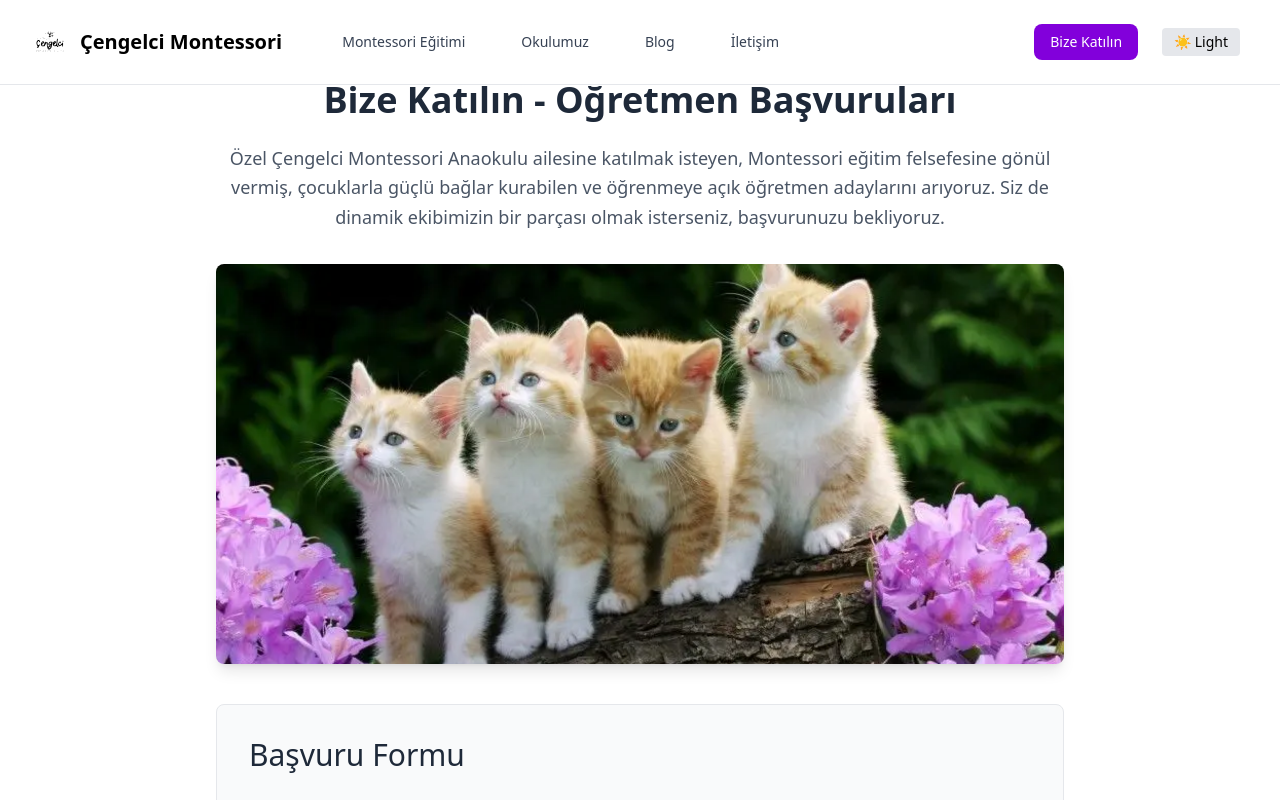
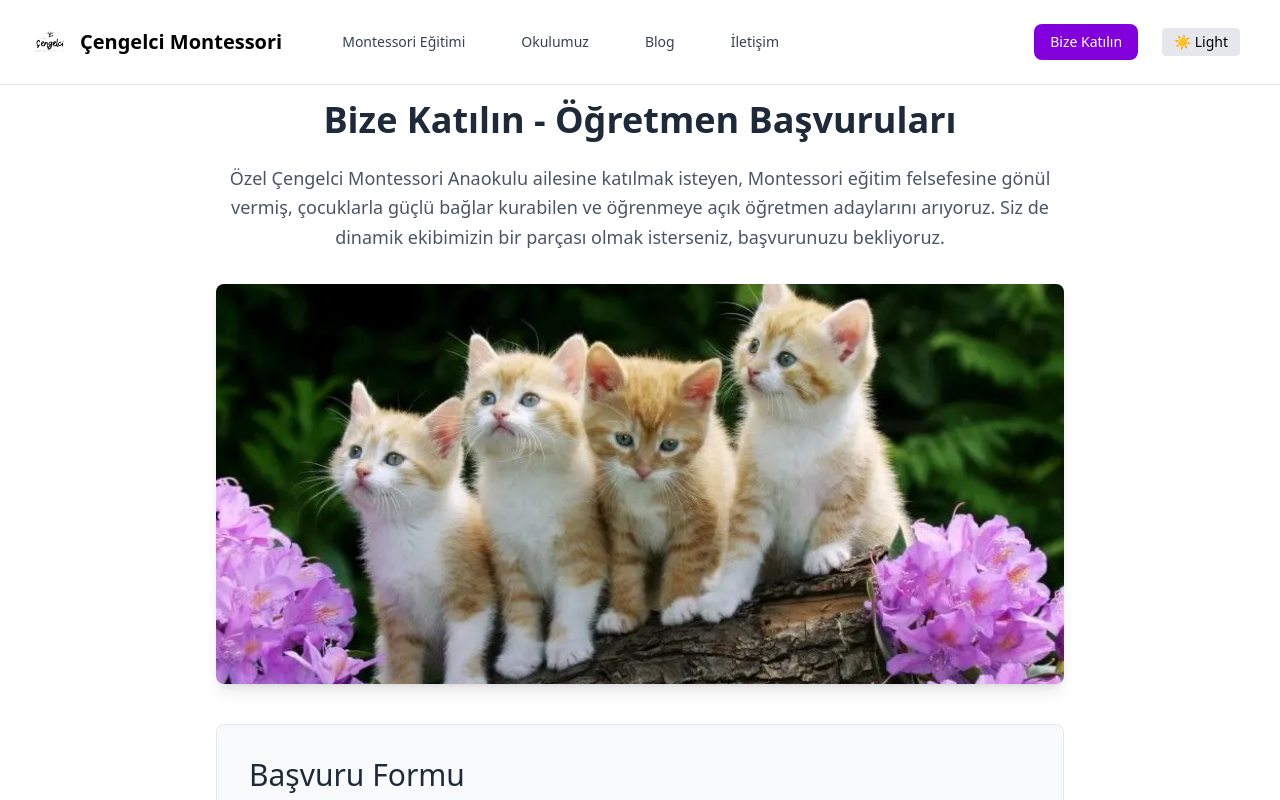
Before and after one commit to Ferivonus/Cengelci-montessori-web, a Next.js app: page /bize-katilin in a window 1280 px wide. Shown: the top 800 px of the page. Built offline with nearby package versions, Linux system fonts and the light colour scheme.

Commit message:
Maded betteaahr

```diff
--- a/src/components/JobApplicationSection.tsx
+++ b/src/components/JobApplicationSection.tsx
@@ -81,7 +81,7 @@
   };
 
   return (
-    <section className="py-16 bg-white dark:bg-gray-800 pt-20">
+    <section className="py-16 bg-white dark:bg-gray-800 pt-25">
       <div className="max-w-4xl mx-auto px-6 text-center">
         {/* Başlık */}
         <h2 className="text-3xl md:text-4xl font-bold text-gray-800 dark:text-white mb-6">
```
